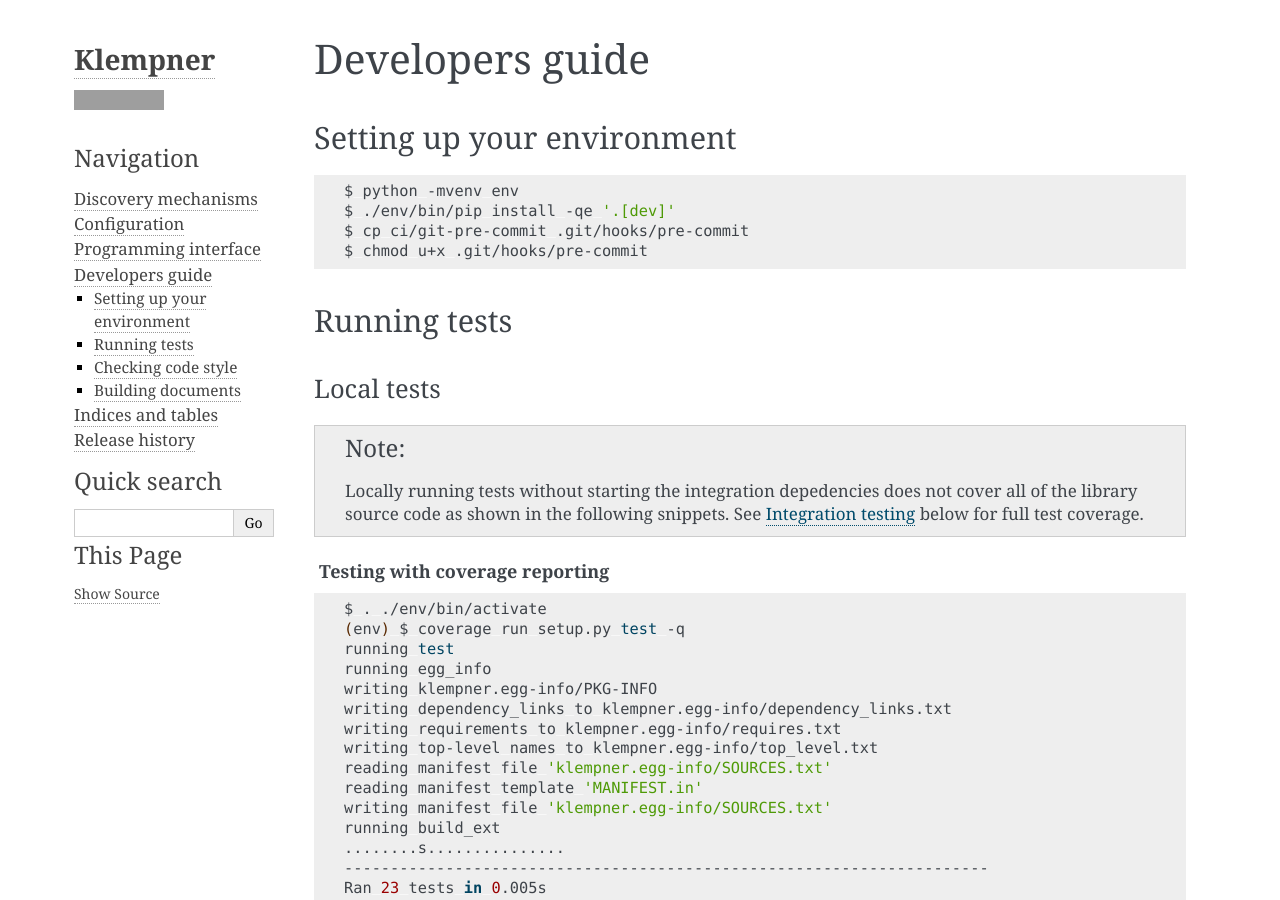
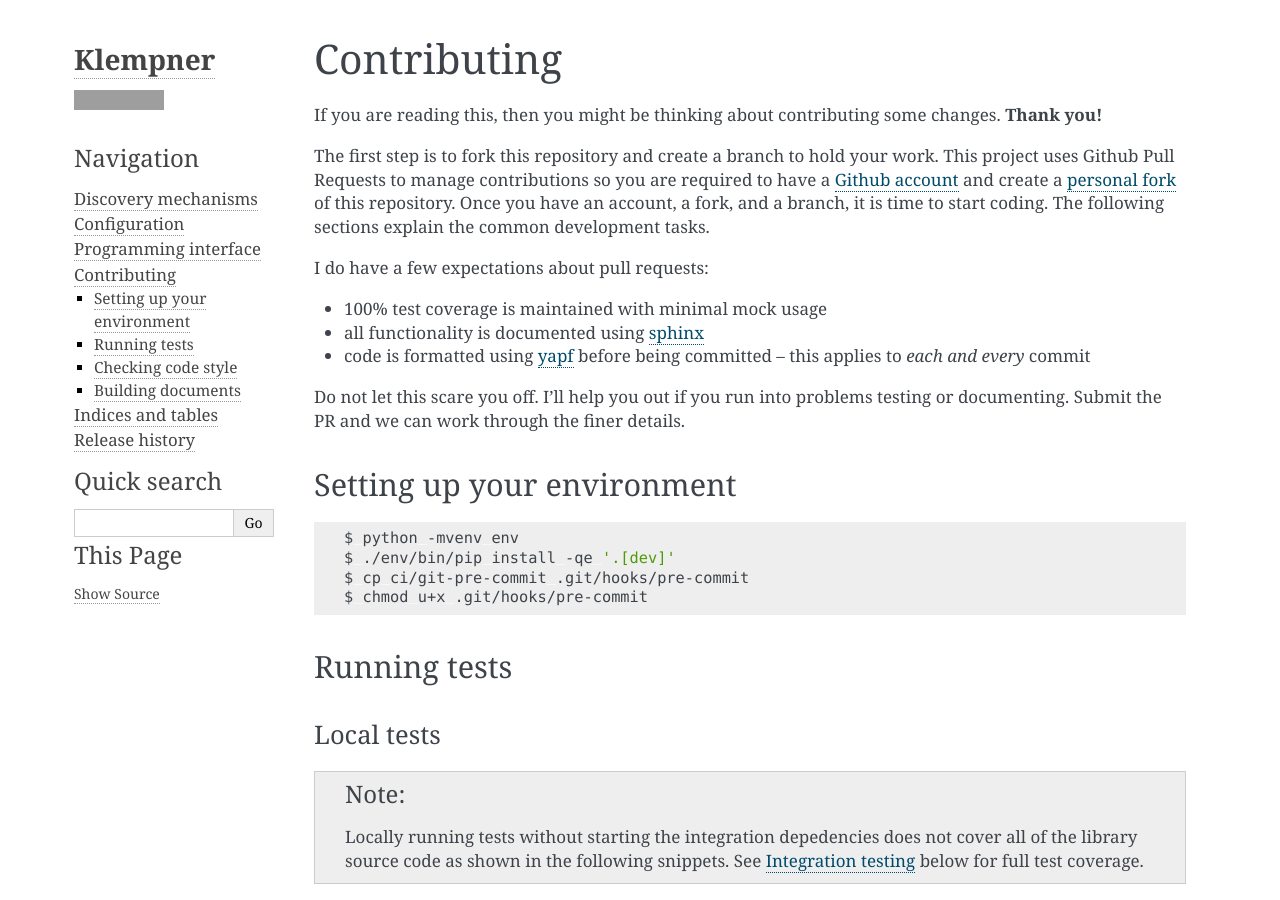
Before and after one commit to dave-shawley/klempner, a Sphinx documentation site: the page built from docs/contributing.rst, in a window 1280 px wide and 900 px high. Built offline with Sphinx 7.4.7, drawn with Linux system fonts in a browser that asks for light colours; some of the changed text lies outside the part shown; grey boxes are pictures that could not be loaded.

Commit message:
docs: Clean up contribution docs.

```diff
--- a/docs/contributing.rst
+++ b/docs/contributing.rst
@@ -1,5 +1,29 @@
-Developers guide
-================
+Contributing
+============
+If you are reading this, then you might be thinking about contributing some
+changes.  **Thank you!**
+
+The first step is to fork this repository and create a branch to hold your
+work.  This project uses Github Pull Requests to manage contributions so you
+are required to have a `Github account`_ and create a `personal fork`_ of this
+repository.  Once you have an account, a fork, and a branch, it is time to
+start coding.  The following sections explain the common development tasks.
+
+I do have a few expectations about pull requests:
+
+- 100% test coverage is maintained with minimal mock usage
+- all functionality is documented using `sphinx`_
+- code is formatted using `yapf`_ before being committed -- this applies to
+  *each and every* commit
+
+Do not let this scare you off.  I'll help you out if you run into problems
+testing or documenting.  Submit the PR and we can work through the finer
+details.
+
+.. _Github account: https://github.com/join
+.. _personal fork: https://help.github.com/en/articles/fork-a-repo
+.. _sphinx: https://sphinx-doc.org/
+.. _yapf: https://github.com/google/yapf
 
 Setting up your environment
 ---------------------------
@@ -114,3 +138,5 @@ Building documents
 .. code-block:: sh
 
    (env) $ ./setup.py build_sphinx
+
+The output is in *build/sphinx/html/index.html*.
```
Also changed, not shown: README.rst (+9 -0 lines).
